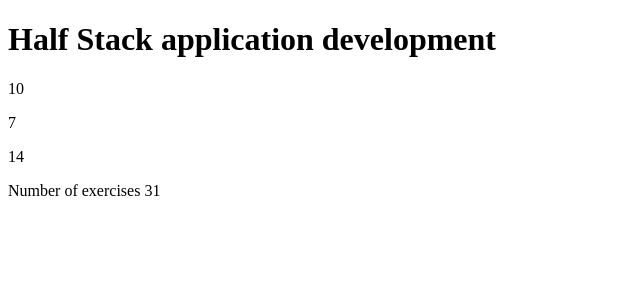
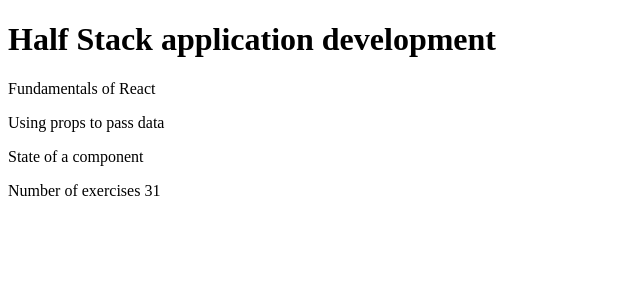
Before and after one commit to iXeCl/fullstackopen, a React (Vite) app in the folder Part1/: page / in a window 1280 px wide. Shown: the top 300 px of the page, without its empty margins (0-640 px from the left). Built offline with nearby package versions, Linux system fonts and the light colour scheme.

Commit message:
Finished 1.5

```diff
--- a/Part1/src/App.jsx
+++ b/Part1/src/App.jsx
@@ -20,9 +20,9 @@
 const Content = (props) => {
   return (
     <div>
-        <Part parts= {props.parts[0].name} exercise={props.parts[0].exercises}/>
-        <Part parts= {props.parts[1].name} exercise={props.parts[1].exercises}/>
-        <Part parts= {props.parts[2].name} exercise={props.parts[2].exercises}/>
+        <Part part= {props.parts[0].name} exercises={props.parts[0].exercises}/>
+        <Part part= {props.parts[1].name} exercises={props.parts[1].exercises}/>
+        <Part part= {props.parts[2].name} exercises={props.parts[2].exercises}/>
     </div>
 
   )
@@ -40,8 +40,9 @@
 
 
 const App = () => {
-  const course = 'Half Stack application development'
-  const parts = [
+  const course = {
+    name: 'Half Stack application development',
+    parts: [
       {
         name: 'Fundamentals of React',
         exercises: 10
@@ -55,13 +56,13 @@
         exercises: 14
       }
     ]
-  console.log(parts)
+  }
+  console.log(course)
   return (
     <div>
-      <Header course={course}/>
-      <Content parts={parts}> </Content>
-      <Total parts={parts}> </Total>
-
+      <Header course={course.name}/>
+      <Content parts={course.parts}/>
+      <Total parts={course.parts}/>
     </div>
 
   )
```
Also changed, not shown: 1 other file (tests, documents, lock files or other folders). Lines whose indentation alone changed are shown as unchanged.
